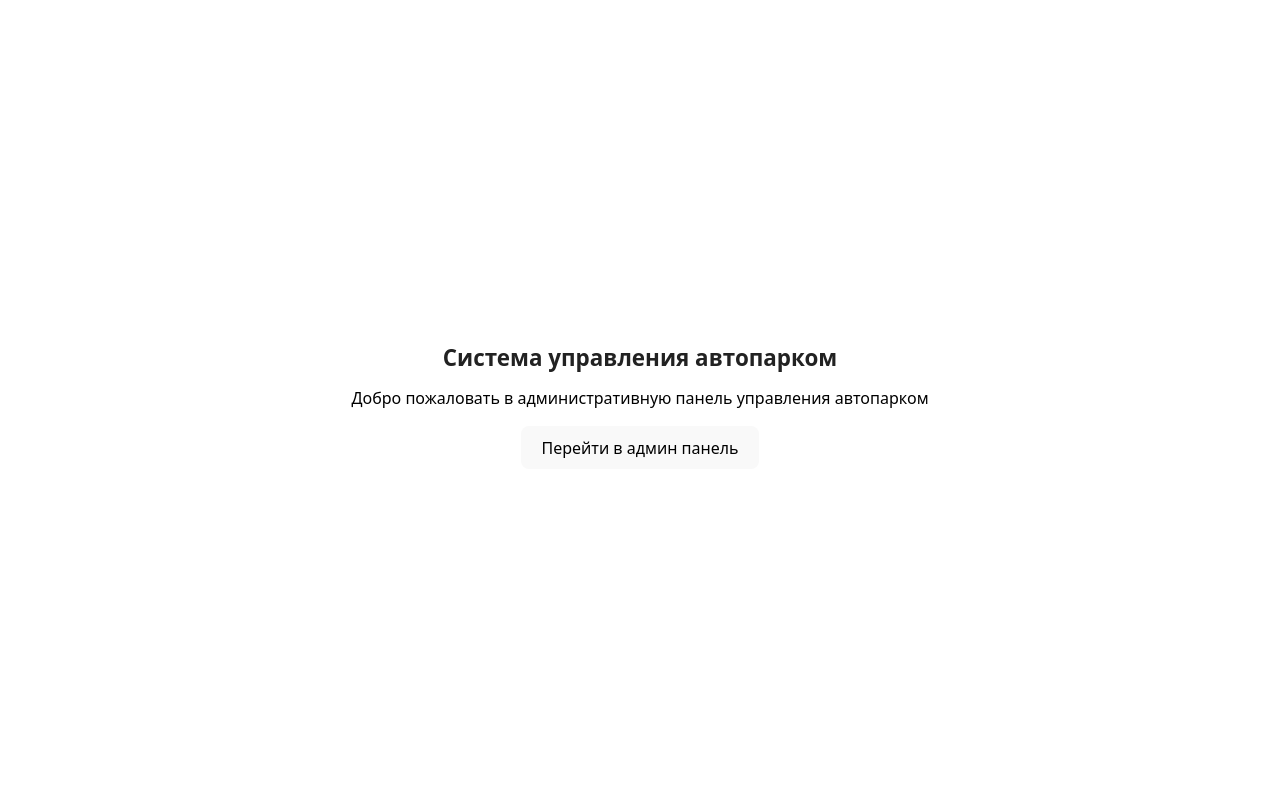
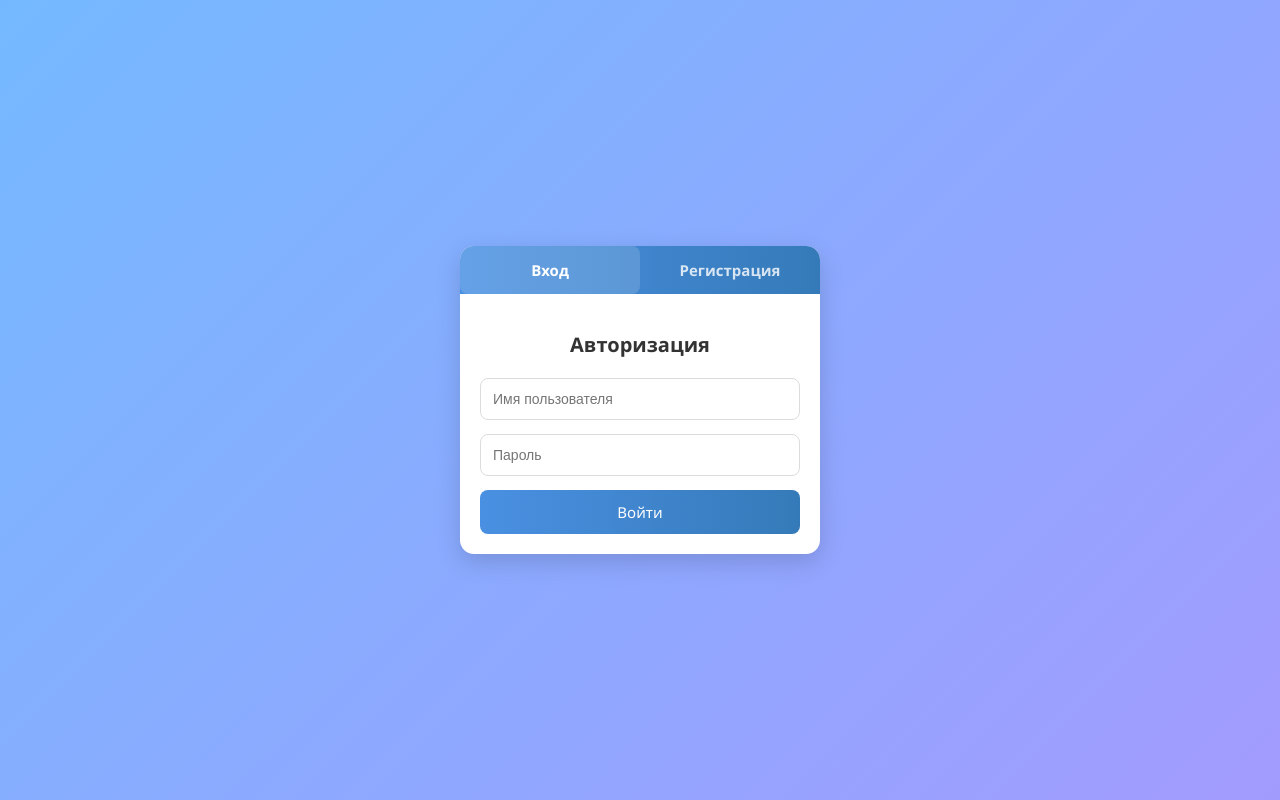
Before and after one commit to webobscure/LogisticPanel, a React (Vite) app: page / in a window 1280 px wide. Built offline with nearby package versions, Linux system fonts and the light colour scheme.

Commit message:
добавлена аутентификация и рега

```diff
--- a/src/App.jsx
+++ b/src/App.jsx
@@ -12,8 +12,8 @@ function App() {
         <p className="greetings-descr">
           Добро пожаловать в административную панель управления автопарком
         </p>
-        <Link to="/admin">
-          <button className='greetings-button'>Перейти в админ панель</button>
+        <Link to="/auth">
+          <button className='greetings-button'>Войти/Зарегистрироваться</button>
         </Link>
       </div>
     </>
--- /dev/null
+++ b/src/components/ProtectedRoute.jsx
@@ -0,0 +1,14 @@
+// ProtectedRoute.jsx
+import React from "react";
+import { Navigate } from "react-router-dom";
+
+export default function ProtectedRoute({ children }) {
+  const token = localStorage.getItem("accessToken");
+
+  if (!token) {
+    // Если токена нет — перенаправляем на страницу логина
+    return <Navigate to="/" replace />;
+  }
+
+  return children;
+}
--- /dev/null
+++ b/src/components/api.js
@@ -0,0 +1,12 @@
+export const fetchCurrentUser = async () => {
+    const token = localStorage.getItem("accessToken");
+    if (!token) throw new Error("Нет accessToken");
+
+    const res = await fetch("http://91.197.97.68:33333/api/v1/user/me", {
+      headers: { Authorization: `Bearer ${token}` },
+    });
+
+    if (!res.ok) throw new Error("Не удалось получить данные пользователя");
+    const data = await res.json();
+    return data; // ожидаем, что data содержит { name, surname, ... }
+  };
--- a/src/components/ui/molecules/Header.jsx
+++ b/src/components/ui/molecules/Header.jsx
@@ -1,10 +1,26 @@
-import './Header.css'
+import React, { useEffect, useState } from "react";
+import { fetchCurrentUser } from "../../api";
+import "./Header.css";
 
-export const Header = ({title = 'Панель управления', userName = 'Тест Тестов'}) => {
+export const Header = ({ title = "Панель управления" }) => {
+  const [userName, setUserName] = useState("Загружается...");
+
+  useEffect(() => {
+    const getUser = async () => {
+      try {
+        const user = await fetchCurrentUser();
+        setUserName(`${user.name} ${user.surname}`);
+      } catch (err) {
+        console.error(err);
+      }
+    };
+    getUser();
+  }, []);
+
   return (
-    <section className='header'>
-			<h1>{title}</h1>
-			<span className='header_user-name'>{userName}</span>
+    <section className="header">
+      <h1>{title}</h1>
+      <span className="header_user-name">{userName}</span>
     </section>
-  )
-}
+  );
+};
--- a/src/main.jsx
+++ b/src/main.jsx
@@ -7,18 +7,47 @@ import AdminPage from "./pages/AdminPage/AdminPage.jsx";
 import UserPage from "./pages/UserPage/UserPage.jsx";
 import MechanicPage from "./pages/MechanicPage/MechanicPage.jsx";
 import LogistPage from "./pages/LogistPage/LogistPage.jsx";
+import AuthPage from "./pages/FormPage/FormPage.jsx";
+import ProtectedRoute from "./components/ProtectedRoute.jsx";
 
 createRoot(document.getElementById("root")).render(
   <StrictMode>
     <BrowserRouter>
-    <Routes>
-      <Route index element={<App />} />
-      <Route path='admin' element={<AdminPage />}/>
-      <Route path='logist' element={<LogistPage />}/>
-      <Route path='mechanic' element={<MechanicPage />}/>
-      <Route path='user' element={<UserPage />}/>
-
-    </Routes>
+      <Routes>
+        <Route index element={<AuthPage />} />
+        <Route
+          path="admin"
+          element={
+            <ProtectedRoute>
+              <AdminPage />
+            </ProtectedRoute>
+          }
+        />
+        <Route
+          path="logist"
+          element={
+            <ProtectedRoute>
+              <LogistPage />
+            </ProtectedRoute>
+          }
+        />
+        <Route
+          path="mechanic"
+          element={
+            <ProtectedRoute>
+              <MechanicPage />
+            </ProtectedRoute>
+          }
+        />
+        <Route
+          path="user"
+          element={
+            <ProtectedRoute>
+              <UserPage />
+            </ProtectedRoute>
+          }
+        />
+      </Routes>
     </BrowserRouter>
   </StrictMode>
 );
--- a/src/pages/AdminPage/AdminPage.css
+++ b/src/pages/AdminPage/AdminPage.css
@@ -114,7 +114,7 @@ body {
     justify-content: space-between;
 }
 .diagrams-item {
-    width: 46.5%;
+    width: calc(50% - 60px);
     border-radius: 10px;
     margin-bottom: 20px;
 }
--- /dev/null
+++ b/src/pages/FormPage/FormPage.css
@@ -0,0 +1,100 @@
+body {
+    font-family: "Segoe UI", Roboto, Arial, sans-serif;
+    background: linear-gradient(135deg, #74b9ff, #a29bfe);
+    margin: 0;
+    min-height: 100vh;
+    display: flex;
+    justify-content: center;
+    align-items: center;
+  }
+
+  .auth-container {
+    width: 360px;
+    background: white;
+    border-radius: 14px;
+    box-shadow: 0 8px 25px rgba(0, 0, 0, 0.15);
+    overflow: hidden;
+    animation: fadeIn 0.4s ease;
+  }
+
+  .tabs {
+    display: flex;
+    background: linear-gradient(90deg, #4a90e2, #357ab8);
+  }
+
+  .tabs button {
+    flex: 1;
+    padding: 14px 0;
+    border: none;
+    background: transparent;
+    color: rgba(255, 255, 255, 0.8);
+    font-weight: bold;
+    cursor: pointer;
+    font-size: 15px;
+    transition: all 0.3s;
+  }
+
+  .tabs button.active {
+    background: rgba(255, 255, 255, 0.15);
+    color: white;
+  }
+
+  .tabs button:hover {
+    color: white;
+  }
+
+  .form {
+    display: flex;
+    flex-direction: column;
+    padding: 20px;
+  }
+
+  .form h2 {
+    text-align: center;
+    color: #333;
+    margin-bottom: 18px;
+    font-size: 20px;
+  }
+
+  .form input {
+    margin-bottom: 14px;
+    padding: 12px;
+    border-radius: 8px;
+    border: 1px solid #dcdcdc;
+    font-size: 14px;
+    outline: none;
+    transition: border-color 0.2s, box-shadow 0.2s;
+    background: #fff;
+    color: #000;
+  }
+
+  .form input:focus {
+    border-color: #4a90e2;
+    box-shadow: 0 0 0 2px rgba(74, 144, 226, 0.25);
+  }
+
+  .form button {
+    background: linear-gradient(90deg, #4a90e2, #357ab8);
+    color: white;
+    border: none;
+    padding: 12px;
+    font-size: 15px;
+    border-radius: 8px;
+    cursor: pointer;
+    transition: opacity 0.2s;
+  }
+
+  .form button:hover {
+    opacity: 0.9;
+  }
+
+  @keyframes fadeIn {
+    from {
+      opacity: 0;
+      transform: translateY(15px);
+    }
+    to {
+      opacity: 1;
+      transform: translateY(0);
+    }
+  }
--- /dev/null
+++ b/src/pages/FormPage/FormPage.jsx
@@ -0,0 +1,145 @@
+import React, { useState } from "react";
+import "./FormPage.css";
+import { useNavigate } from "react-router";
+
+export default function AuthPage() {
+  const navigate = useNavigate();
+  const [tab, setTab] = useState("login");
+  const [loginData, setLoginData] = useState({ username: "", password: "" });
+  const [registerData, setRegisterData] = useState({
+    name: "",
+    surname: "",
+    phone: "",
+    password: "",
+  });
+
+  const client_id = "YOUR_CLIENT_ID";
+  const client_secret = "YOUR_CLIENT_SECRET";
+  const scope = "YOUR_SCOPE";
+
+  const handleChange = (setState) => (e) =>
+    setState((prev) => ({ ...prev, [e.target.name]: e.target.value }));
+
+  // ----------------- LOGIN -----------------
+  const handleLogin = async (username, password) => {
+    const body = new URLSearchParams();
+    body.append("username", username);
+    body.append("password", password);
+    body.append("grant_type", "password");
+    body.append("scope", scope);
+    body.append("client_id", client_id);
+    body.append("client_secret", client_secret);
+
+    const res = await fetch("http://91.197.97.68:33333/api/v1/auth/login", {
+      method: "POST",
+      headers: { "Content-Type": "application/x-www-form-urlencoded" },
+      body: body,
+    });
+
+    const data = await res.json();
+    if (!res.ok) throw new Error(data.detail || "Ошибка входа");
+
+    localStorage.setItem("accessToken", data.access_token);
+    localStorage.setItem("refreshToken", data.refresh_token);
+    if (data.expires_in) {
+      localStorage.setItem("tokenExpires", Date.now() + data.expires_in * 1000);
+    }
+
+    navigate('/admin');
+  };
+
+  // ----------------- REGISTER -----------------
+  const handleRegister = async (e) => {
+    e.preventDefault();
+
+    const params = new URLSearchParams({
+      name: registerData.name,
+      surname: registerData.surname,
+      phone: registerData.phone,
+      password: registerData.password,
+    });
+
+    const res = await fetch(`http://91.197.97.68:33333/api/v1/auth/register?${params.toString()}`, {
+      method: "POST",
+    });
+
+    const data = await res.json();
+    if (!res.ok) throw new Error(data.detail || "Ошибка регистрации");
+
+    // Авто-логин после успешной регистрации
+    await handleLogin(registerData.phone, registerData.password);
+  };
+
+  return (
+    <div className="auth-container">
+      <div className="tabs">
+        <button className={tab === "login" ? "active" : ""} onClick={() => setTab("login")}>
+          Вход
+        </button>
+        <button className={tab === "register" ? "active" : ""} onClick={() => setTab("register")}>
+          Регистрация
+        </button>
+      </div>
+
+      {tab === "login" ? (
+        <form className="form" onSubmit={(e) => { e.preventDefault(); handleLogin(loginData.username, loginData.password); }}>
+          <h2>Авторизация</h2>
+          <input
+            type="text"
+            name="username"
+            placeholder="Имя пользователя"
+            value={loginData.username}
+            onChange={handleChange(setLoginData)}
+            required
+          />
+          <input
+            type="password"
+            name="password"
+            placeholder="Пароль"
+            value={loginData.password}
+            onChange={handleChange(setLoginData)}
+            required
+          />
+          <button type="submit">Войти</button>
+        </form>
+      ) : (
+        <form className="form" onSubmit={handleRegister}>
+          <h2>Регистрация</h2>
+          <input
+            type="text"
+            name="name"
+            placeholder="Имя"
+            value={registerData.name}
+            onChange={handleChange(setRegisterData)}
+            required
+          />
+          <input
+            type="text"
+            name="surname"
+            placeholder="Фамилия"
+            value={registerData.surname}
+            onChange={handleChange(setRegisterData)}
+            required
+          />
+          <input
+            type="tel"
+            name="phone"
+            placeholder="Телефон"
+            value={registerData.phone}
+            onChange={handleChange(setRegisterData)}
+            required
+          />
+          <input
+            type="password"
+            name="password"
+            placeholder="Пароль"
+            value={registerData.password}
+            onChange={handleChange(setRegisterData)}
+            required
+          />
+          <button type="submit">Зарегистрироваться</button>
+        </form>
+      )}
+    </div>
+  );
+}
--- a/src/pages/LogistPage/LogistPage.jsx
+++ b/src/pages/LogistPage/LogistPage.jsx
@@ -1,6 +1,6 @@
 import Chart from "react-apexcharts";
 import { FaClock } from "react-icons/fa";
-
+import './LogistPage.css'
 import ErrorReport from "../../components/tables/ErrorReport/ErrorReport";
 import RacesToday from "../../components/tables/RacesToday";
 import { TopBlock } from "../../components/ui/organisms/TopBlock";
```
